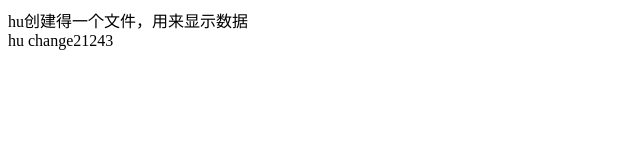
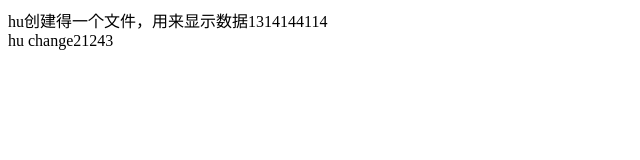
Before and after one commit to Mad-hu/sass-safetou, a plain HTML site: page index.html in a window 1280 px wide. Shown: the full height of the page, 0-640 px from the left. Drawn offline with Linux system fonts and the light colour scheme.

Commit message:
从 cccc
cvv

```diff
--- a/index.html
+++ b/index.html
@@ -5,7 +5,7 @@
     <title></title>
 </head>
 <body>
-    <div>hu创建得一个文件，用来显示数据</div>
+    <div>hu创建得一个文件，用来显示数据1314144114</div>
     hu change21243
 </body>
 </html>
```
